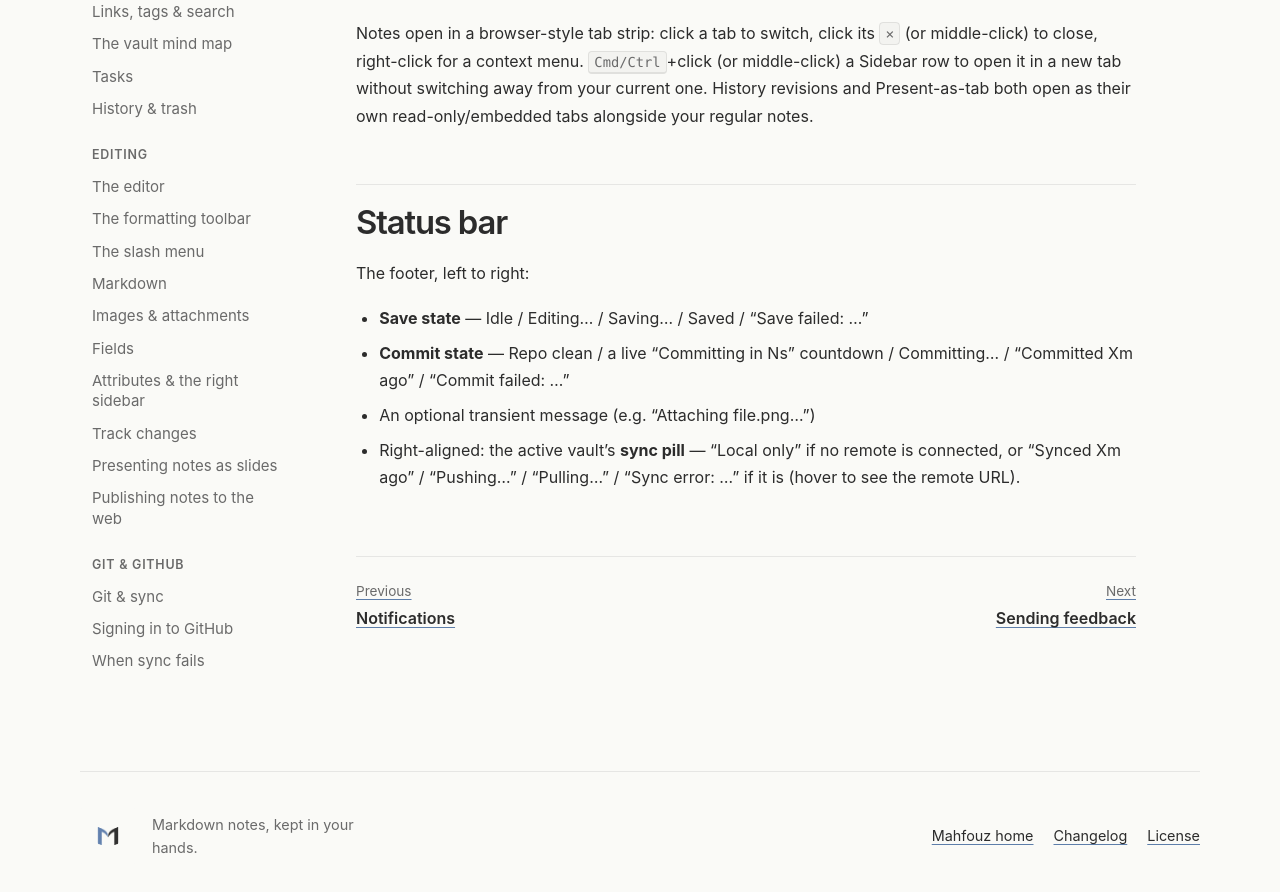
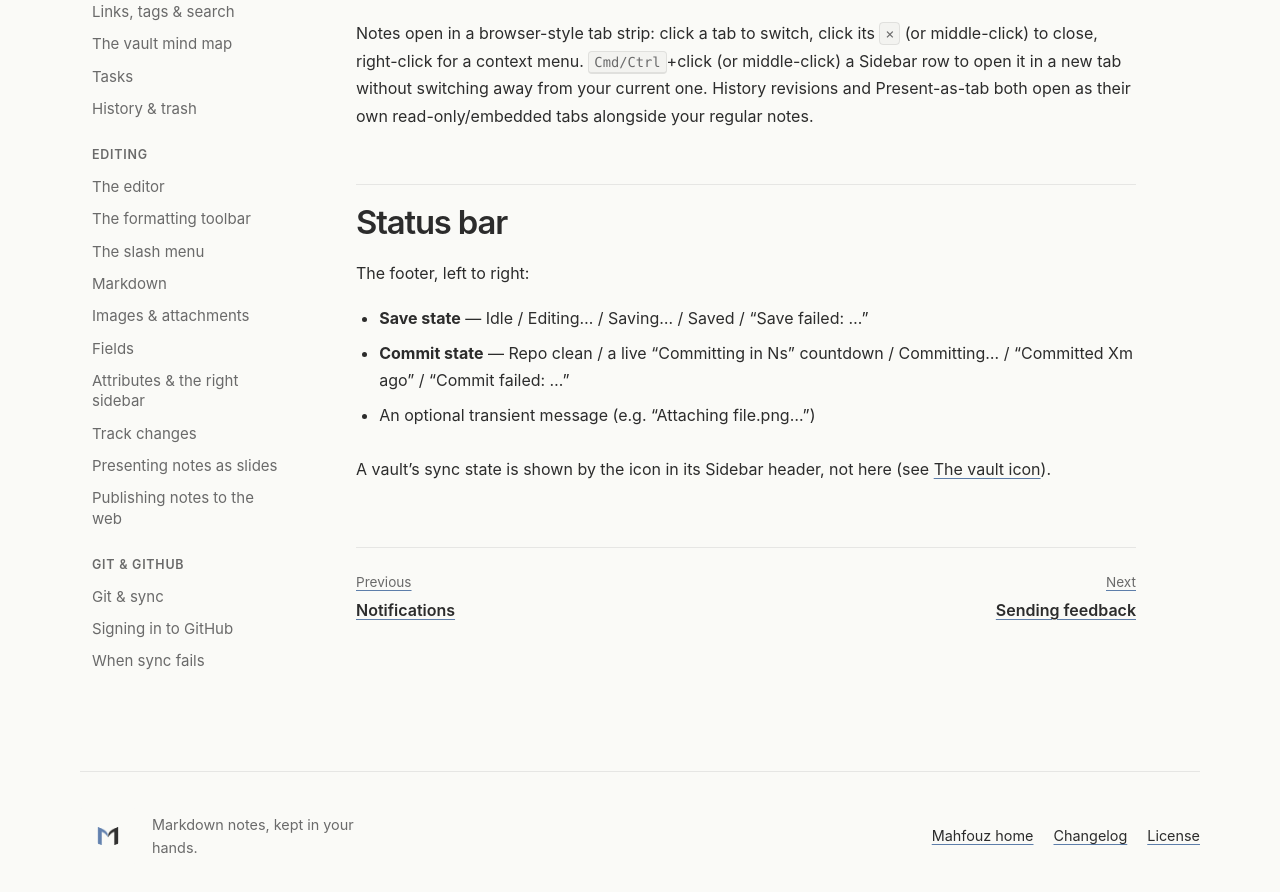
Before and after one commit to mahfouz-app/docs, a Jekyll site: the page built from guide/tabs.md, in a window 1280 px wide and 900 px high, scrolled down 368 px. Shown: the top 892 px of the window. Built offline with Jekyll 4.4.1, drawn with Linux system fonts in a browser that asks for light colours.

Commit message:
docs(guide): point sync-state mentions at the vault icon
Co-Authored-By: Claude Opus 5.5 <noreply@anthropic.com>

```diff
--- a/guide/tabs.md
+++ b/guide/tabs.md
@@ -22,6 +22,6 @@ The footer, left to right:
 - **Commit state** — Repo clean / a live "Committing in Ns" countdown /
   Committing… / "Committed Xm ago" / "Commit failed: …"
 - An optional transient message (e.g. "Attaching file.png…")
-- Right-aligned: the active vault's **sync pill** — "Local only" if no
-  remote is connected, or "Synced Xm ago" / "Pushing…" / "Pulling…" /
-  "Sync error: …" if it is (hover to see the remote URL).
+
+A vault's sync state is shown by the icon in its Sidebar header, not here
+(see [The vault icon](/guide/git/#the-vault-icon)).
```
Also changed, not shown: guide/git.md (+2 -2 lines).
